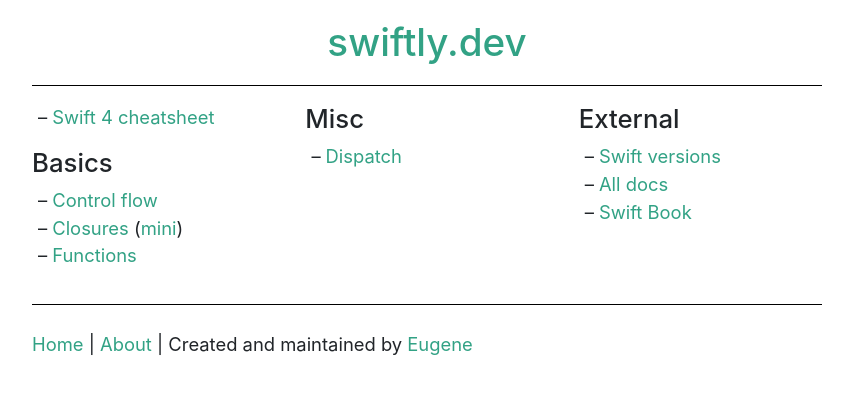
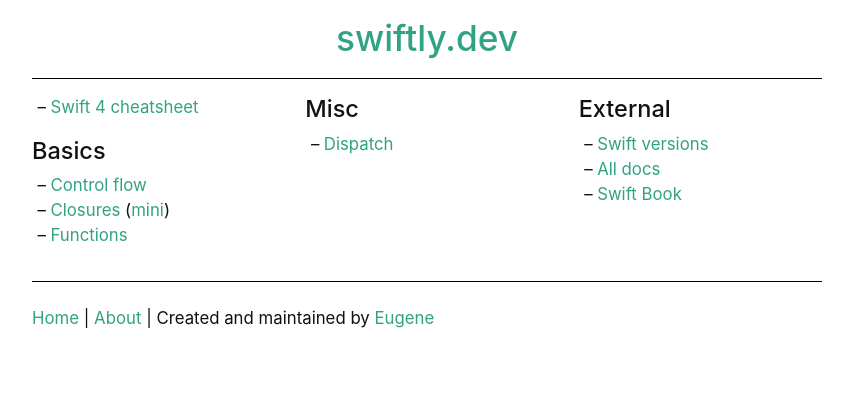
Before and after one commit to ebelinski/swiftly, a Jekyll site: the page built from index.md, in a window 1280 px wide. Shown: the top 394 px of the page, without its empty margins (213-1066 px from the left). Built offline with Jekyll 4.4.1, drawn with Linux system fonts in a browser that asks for light colours.

Commit message:
tweaked text

```diff
--- a/css/main.scss
+++ b/css/main.scss
@@ -9,7 +9,8 @@ $primary: darken(#69D1B6, 20%) !default; // Override
 @import "syntax-highlighting";
 
 body {
-  font-size: 1.15em;
+  font-size: 1.05em;
+  color: #111;
 }
 
 .container {
```
